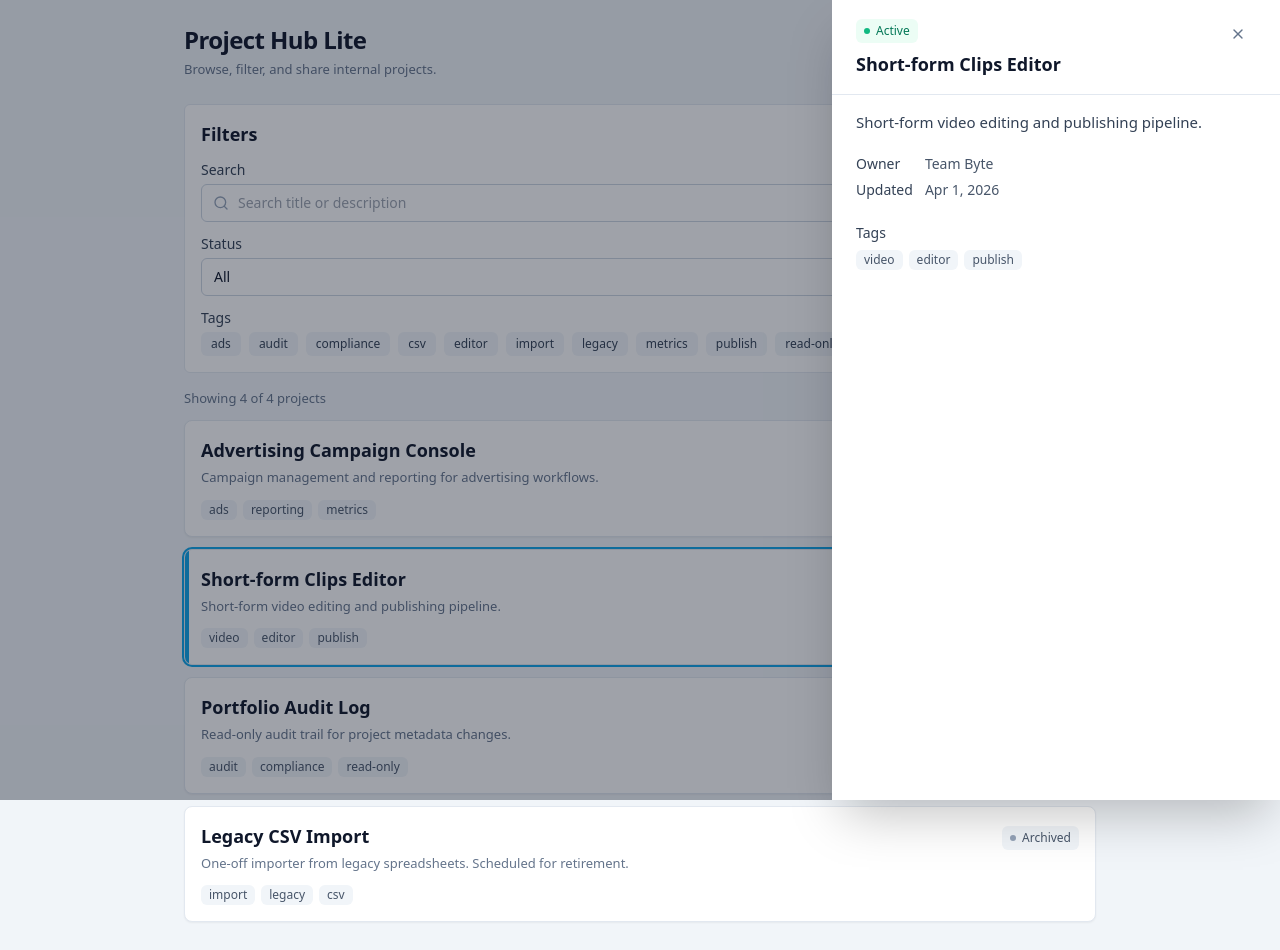
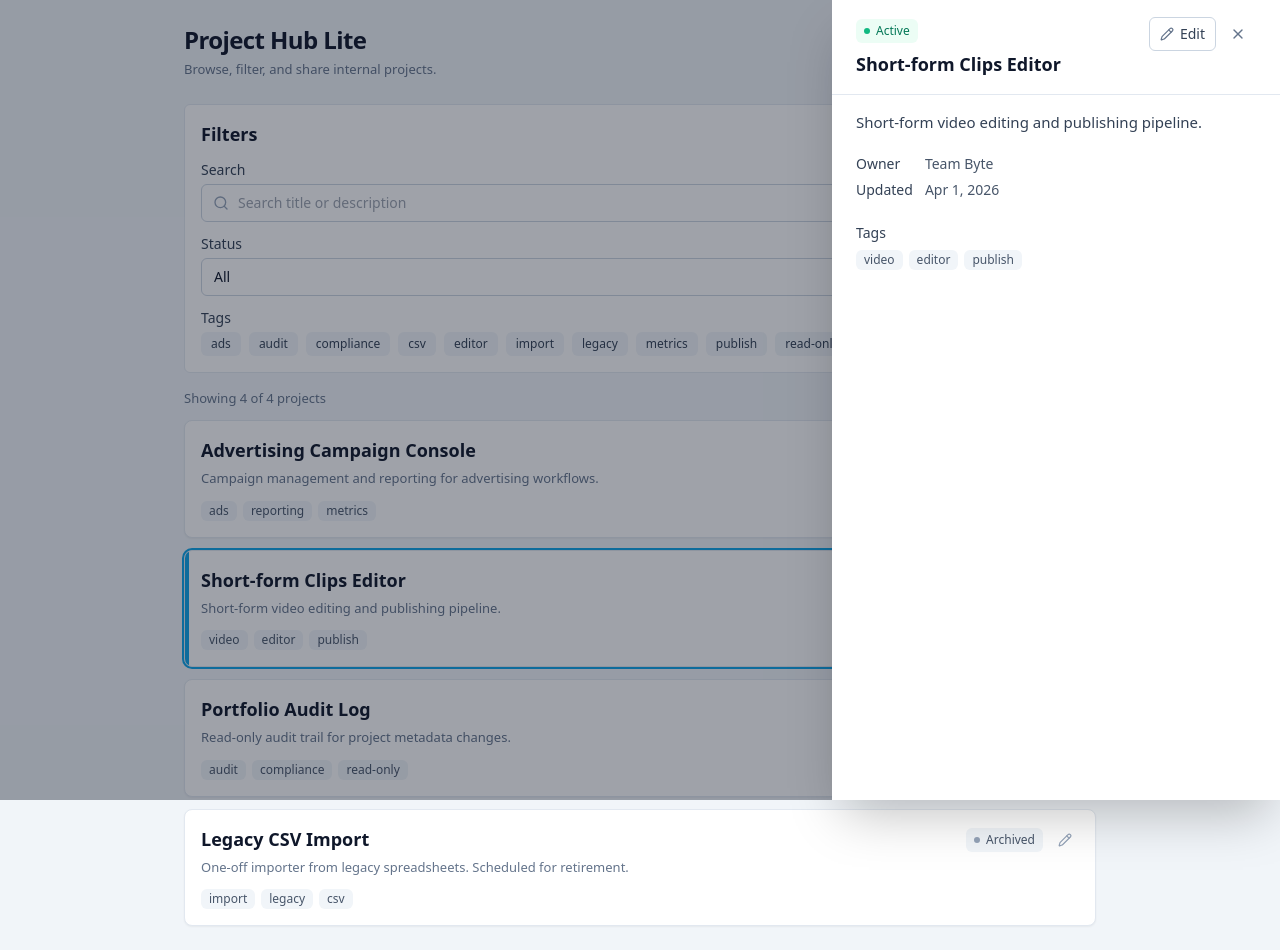
Before and after one commit to RizWaaN3024/project-hub, a React (Vite) app: page / in a window 1280 px wide. Both pictures are taken after a click on the button 640 px from the left and 606 px from the top of the page. Built offline with nearby package versions, Linux system fonts and the light colour scheme.

Commit message:
feat: optional stretch (create + edit projects) with reactive store, sonner toasts, and updated docs

```diff
--- a/src/App.tsx
+++ b/src/App.tsx
@@ -1,4 +1,4 @@
-import { useEffect, useMemo } from "react";
+import { useEffect, useMemo, useState } from "react";
 import { Button, Text } from "@/ui-stub";
 import { useUrlState } from "@/hooks/useUrlState";
 import { useProjects } from "@/hooks/useProjects";
@@ -10,6 +10,7 @@ import { Filters } from "@/features/list/Filters";
 import { ProjectDetail } from "@/features/detail/ProjectDetail";
 import { CopyLinkButton } from "@/features/shared/CopyLinkButton";
 import { CreateProjectButton } from "@/features/projects/CreateProjectButton";
+import { EditProjectSheet } from "@/features/projects/EditProjectSheet";
 import { Toaster } from "sonner";
 import "./App.css";
 
@@ -22,6 +23,13 @@ export default function App() {
     state.tags,
   );
   const selected = projects.find((p) => p.id === state.selected) ?? null;
+  const [editingId, setEditingId] = useState<string | null>(null);
+  const editingProject = projects.find((p) => p.id === editingId) ?? null;
+
+  const handleEdit = (id: string) => {
+    setEditingId(id);
+    if (state.selected) setState({ selected: null });
+  };
 
   const allTags = useMemo(() => {
     const set = new Set<string>();
@@ -142,6 +150,7 @@ export default function App() {
                 projects={filtered}
                 selectedId={state.selected}
                 onSelect={(id) => setState({ selected: id })}
+                onEdit={handleEdit}
               />
             )}
             {isEmpty && <EmptyState onClearFilters={clearFilters} />}
@@ -151,6 +160,15 @@ export default function App() {
             <ProjectDetail
               project={selected}
               onClose={() => setState({ selected: null })}
+              onEdit={handleEdit}
+            />
+          )}
+
+          {editingProject && (
+            <EditProjectSheet
+              project={editingProject}
+              onClose={() => setEditingId(null)}
+              onUpdated={() => retry()}
             />
           )}
         </main>
--- a/src/features/detail/ProjectDetail.tsx
+++ b/src/features/detail/ProjectDetail.tsx
@@ -1,5 +1,5 @@
 import { useEffect, useRef } from "react";
-import { X } from "lucide-react";
+import { Pencil, X } from "lucide-react";
 import { Text } from "@/ui-stub";
 import type { Project } from "@/types";
 import { StatusBadge } from "@/features/shared/StatusBadge";
@@ -7,9 +7,10 @@ import { StatusBadge } from "@/features/shared/StatusBadge";
 type Props = {
   project: Project;
   onClose: () => void;
+  onEdit: (id: string) => void;
 };
 
-export function ProjectDetail({ project, onClose }: Props) {
+export function ProjectDetail({ project, onClose, onEdit }: Props) {
   const panelRef = useRef<HTMLElement>(null);
 
   // Move keyboard focus to the panel on open and when a different project
@@ -58,14 +59,24 @@ export function ProjectDetail({ project, onClose }: Props) {
               {project.title}
             </Text>
           </div>
+          <div className="flex shrink-0 items-center gap-1">
+            <button
+              type="button"
+              onClick={() => onEdit(project.id)}
+              className="inline-flex items-center gap-1.5 rounded-md border border-slate-300 bg-white px-2.5 py-1.5 text-sm font-medium text-slate-700 transition hover:bg-slate-50 focus-visible:outline focus-visible:outline-2 focus-visible:outline-sky-500"
+            >
+              <Pencil aria-hidden="true" className="h-3.5 w-3.5 text-slate-500" />
+              <span>Edit</span>
+            </button>
             <button
               type="button"
               onClick={onClose}
               aria-label="Close detail panel"
-            className="inline-flex h-9 w-9 shrink-0 items-center justify-center rounded-md text-slate-500 transition hover:bg-slate-100 hover:text-slate-900 focus-visible:outline focus-visible:outline-2 focus-visible:outline-sky-500"
+              className="inline-flex h-9 w-9 items-center justify-center rounded-md text-slate-500 transition hover:bg-slate-100 hover:text-slate-900 focus-visible:outline focus-visible:outline-2 focus-visible:outline-sky-500"
             >
               <X className="h-4 w-4" aria-hidden="true" />
             </button>
+          </div>
         </header>
 
         <div className="flex-1 px-4 py-4 sm:px-6">
--- a/src/features/list/ProjectList.tsx
+++ b/src/features/list/ProjectList.tsx
@@ -6,9 +6,10 @@ type Props = {
   projects: Project[];
   selectedId: string | null;
   onSelect: (id: string) => void;
+  onEdit: (id: string) => void;
 };
 
-export function ProjectList({ projects, selectedId, onSelect }: Props) {
+export function ProjectList({ projects, selectedId, onSelect, onEdit }: Props) {
   return (
     <section aria-label="Projects">
       <Stack direction="column">
@@ -18,6 +19,7 @@ export function ProjectList({ projects, selectedId, onSelect }: Props) {
             project={project}
             isSelected={project.id === selectedId}
             onSelect={onSelect}
+            onEdit={onEdit}
           />
         ))}
       </Stack>
--- a/src/features/list/ProjectListItem.tsx
+++ b/src/features/list/ProjectListItem.tsx
@@ -1,4 +1,5 @@
-import type { KeyboardEvent } from "react";
+import type { KeyboardEvent, MouseEvent } from "react";
+import { Pencil } from "lucide-react";
 import { Card, Text } from "@/ui-stub";
 import type { Project } from "@/types";
 import { StatusBadge } from "@/features/shared/StatusBadge";
@@ -7,13 +8,25 @@ type Props = {
   project: Project;
   isSelected: boolean;
   onSelect: (id: string) => void;
+  onEdit: (id: string) => void;
 };
 
-export function ProjectListItem({ project, isSelected, onSelect }: Props) {
+export function ProjectListItem({ project, isSelected, onSelect, onEdit }: Props) {
   const handleKey = (e: KeyboardEvent<HTMLDivElement>) => {
     if (e.key === "Enter" || e.key === " ") {
       e.preventDefault();
       onSelect(project.id);
+    }
+  };
+
+  const handleEditClick = (e: MouseEvent<HTMLButtonElement>) => {
+    e.stopPropagation();
+    onEdit(project.id);
+  };
+
+  const handleEditKeyDown = (e: KeyboardEvent<HTMLButtonElement>) => {
+    if (e.key === "Enter" || e.key === " ") {
+      e.stopPropagation();
     }
   };
 
@@ -24,7 +37,7 @@ export function ProjectListItem({ project, isSelected, onSelect }: Props) {
       aria-pressed={isSelected}
       onClick={() => onSelect(project.id)}
       onKeyDown={handleKey}
-      className={`relative cursor-pointer overflow-hidden transition hover:-translate-y-px hover:shadow-md focus-visible:outline focus-visible:outline-2 focus-visible:outline-sky-500 focus-visible:outline-offset-2 ${
+      className={`group relative cursor-pointer overflow-hidden transition hover:-translate-y-px hover:shadow-md focus-visible:outline focus-visible:outline-2 focus-visible:outline-sky-500 focus-visible:outline-offset-2 ${
         isSelected ? "ring-2 ring-sky-500" : ""
       }`}
     >
@@ -38,8 +51,17 @@ export function ProjectListItem({ project, isSelected, onSelect }: Props) {
         <Text as="h3" tone="title" className="!mb-0 min-w-0 flex-1">
           {project.title}
         </Text>
-        <div className="shrink-0">
+        <div className="flex shrink-0 items-center gap-2">
           <StatusBadge status={project.status} />
+          <button
+            type="button"
+            onClick={handleEditClick}
+            onKeyDown={handleEditKeyDown}
+            aria-label={`Edit ${project.title}`}
+            className="inline-flex h-7 w-7 items-center justify-center rounded-md text-slate-400 transition hover:bg-slate-100 hover:text-slate-700 focus-visible:outline focus-visible:outline-2 focus-visible:outline-sky-500 focus-visible:outline-offset-2"
+          >
+            <Pencil aria-hidden="true" className="h-3.5 w-3.5" />
+          </button>
         </div>
       </div>
       <Text tone="muted" className="!mt-1 line-clamp-2 sm:line-clamp-1">
--- /dev/null
+++ b/src/features/projects/EditProjectSheet.tsx
@@ -0,0 +1,36 @@
+import { toast } from "sonner";
+import { Sheet } from "@/features/shared/Sheet";
+import { ProjectForm } from "./ProjectForm";
+import { updateProject } from "@/data/projectStore";
+import type { Project } from "@/types";
+
+type Props = {
+  project: Project;
+  onClose: () => void;
+  onUpdated?: (project: Project) => void;
+};
+
+export function EditProjectSheet({ project, onClose, onUpdated }: Props) {
+  const handleSubmit = (updated: Project) => {
+    const { id, ...patch } = updated;
+    updateProject(id, patch);
+    onClose();
+    toast.success("Project updated", { description: updated.title });
+    onUpdated?.(updated);
+  };
+
+  return (
+    <Sheet
+      onClose={onClose}
+      title="Edit project"
+      description="Update project details."
+    >
+      <ProjectForm
+        initialValues={project}
+        submitLabel="Save changes"
+        onSubmit={handleSubmit}
+        onCancel={onClose}
+      />
+    </Sheet>
+  );
+}
```
Also changed, not shown: 2 other files (tests, documents, lock files or other folders). Lines whose indentation alone changed are shown as unchanged.
